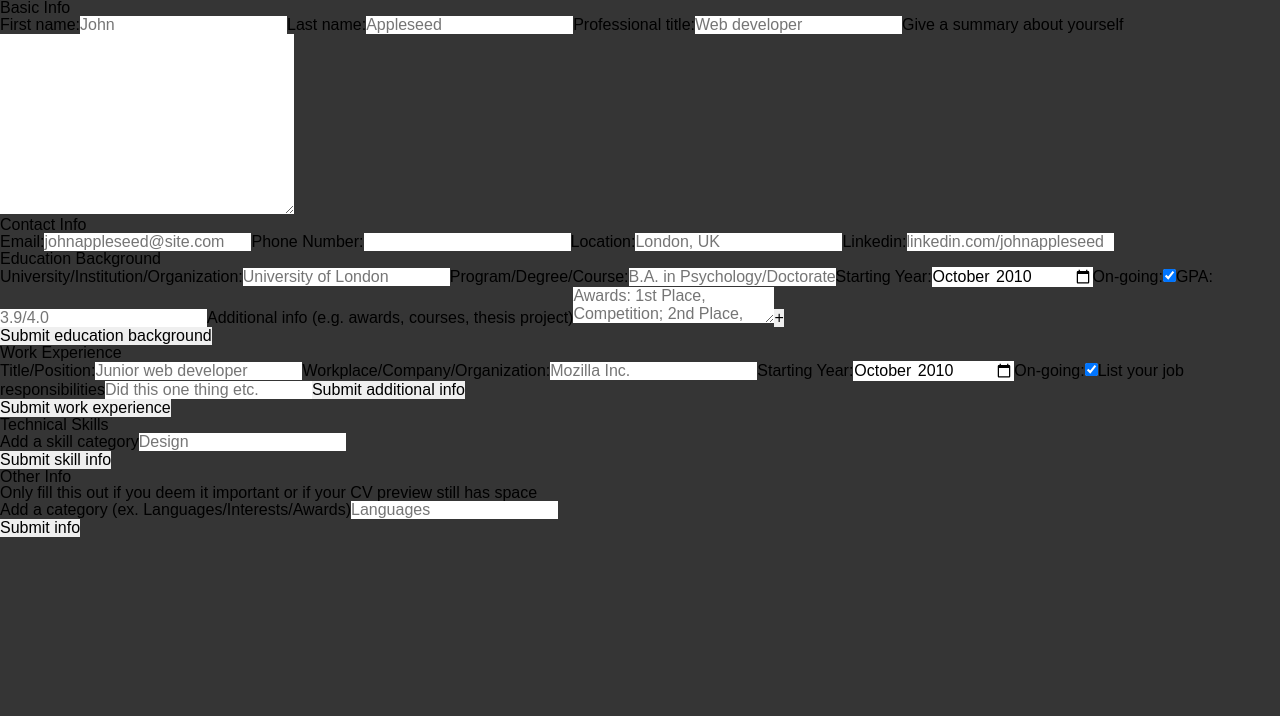
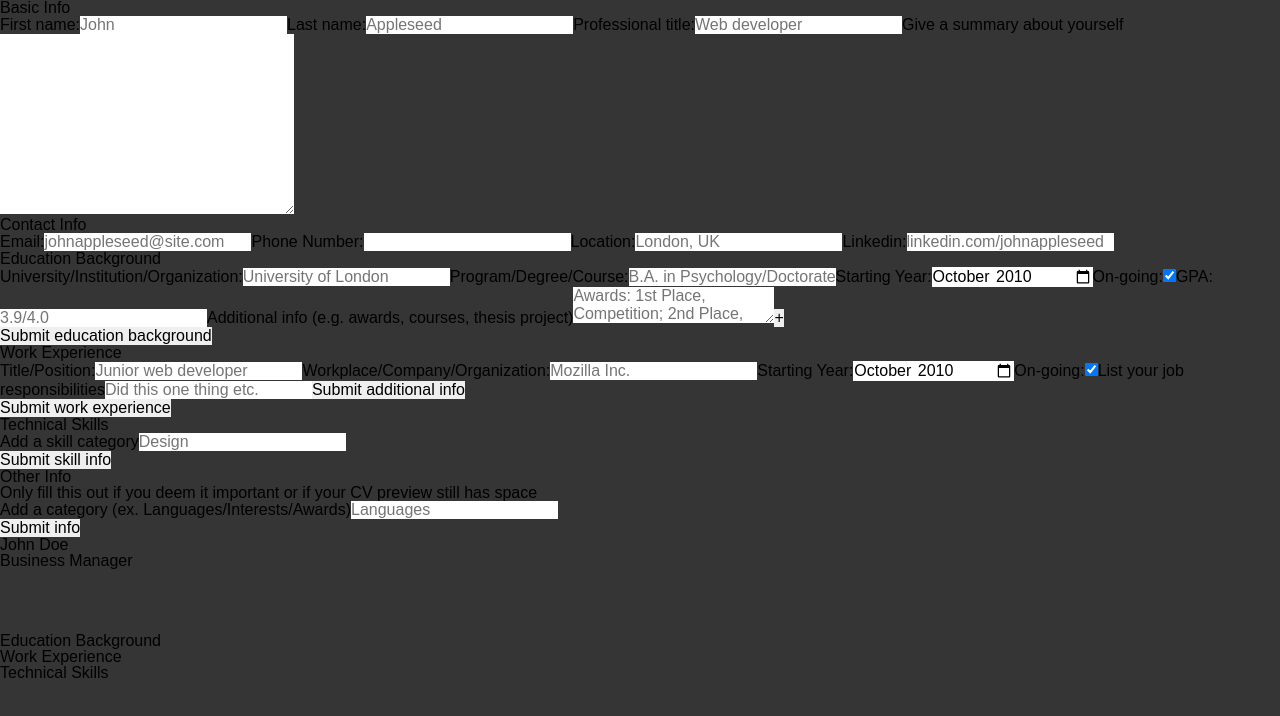
Before and after one commit to renchester/cv-generator, a React app: page / in a window 1280 px wide. Shown: the top 716 px of the page. Built offline with nearby package versions, Linux system fonts and the light colour scheme; the HTML template or start-up script is replaced by a standard one.

Commit message:
Update preview components to show all form data

```diff
--- a/src/components/preview/BasicInfoView.jsx
+++ b/src/components/preview/BasicInfoView.jsx
@@ -4,9 +4,11 @@ function BasicInfoView(props) {
   return (
     <div className="preview__area preview__basic-info">
       <h1 className="preview__name">
-        {data.firstName} {data.lastName}
+        {data.firstName || 'John'} {data.lastName || 'Doe'}
       </h1>
-      <h2 className="preview__job-title">{data.occupation}</h2>
+      <h2 className="preview__job-title">
+        {data.occupation || 'Business Manager'}
+      </h2>
       <p className="preview__self-description">{data.selfDescription}</p>
     </div>
   );
--- a/src/components/preview/EducationInfoView.jsx
+++ b/src/components/preview/EducationInfoView.jsx
@@ -1,15 +1,33 @@
 function EducationInfoView(props) {
   const { data } = props;
 
+  const educInfoPreviewMarkup = data.map((item) => (
+    <div className="preview-unit__educ-info" key={item.id}>
+      <h2 className="preview__institution">{item.institution}</h2>
+      <h2 className="preview__degree-program">{item.degreeProgram}</h2>
+      <span className="preview__active-years">
+        {item.startingYear}-{item.onGoing ? 'present' : item.graduatingYear}
+      </span>
+      {item.gpa && <p className="preview__gpa">GPA: {item.gpa}</p>}
+      {item.additionalInfo.length ? (
+        <ul>
+          {item.additionalInfo.map((info) => (
+            <li className="preview__educ-additional-info" key={info.id}>
+              {info.content}
+            </li>
+          ))}
+        </ul>
+      ) : (
+        ''
+      )}
+    </div>
+  ));
+
   return (
-    <div className="preview__area preview__basic-info">
-      <h1 className="preview__institution">{data.institution}</h1>
-      <h1 className="preview__degree-program">{data.degreeProgram}</h1>
-      <h2 className="preview__active-years">
-        {data.startingYear}-{data.graduatingYear}
-      </h2>
-      <p className="preview__gpa">GPA: {data.gpa}</p>
-    </div>
+    <section className="preview-area preview-area__educ-info">
+      <h1 className="preview-title">Education Background</h1>
+      {educInfoPreviewMarkup}
+    </section>
   );
 }
 
--- /dev/null
+++ b/src/components/preview/ExperienceInfoView.jsx
@@ -0,0 +1,33 @@
+function ExperienceInfoView(props) {
+  const { data } = props;
+
+  const expInfoPreviewMarkup = data.map((item) => (
+    <div className="preview-unit__exp-info" key={item.id}>
+      <h2 className="preview__job-title">{item.jobTitle}</h2>
+      <h2 className="preview__company">{item.company}</h2>
+      <span className="preview__active-years">
+        {item.startingYear}-{item.onGoing ? 'present' : item.endingYear}
+      </span>
+      {item.additionalInfo.length ? (
+        <ul>
+          {item.additionalInfo.map((info) => (
+            <li className="preview__job-responsibility" key={info.id}>
+              {info.content}
+            </li>
+          ))}
+        </ul>
+      ) : (
+        ''
+      )}
+    </div>
+  ));
+
+  return (
+    <section className="preview-area preview-area__exp-info">
+      <h1 className="preview-title">Work Experience</h1>
+      {expInfoPreviewMarkup}
+    </section>
+  );
+}
+
+export default ExperienceInfoView;
--- /dev/null
+++ b/src/components/preview/OtherInfoView.jsx
@@ -0,0 +1,18 @@
+function OtherInfoView(props) {
+  const { data } = props;
+
+  const otherInfoMarkup = data.map((info) => (
+    <section key={info.id} className="preview-area preview__area__other-info">
+      <h1 className="preview-title">{info.category}</h1>
+      {info.items.map((item) => (
+        <div key={item.id} className="preview__category-item">
+          {item.content}
+        </div>
+      ))}
+    </section>
+  ));
+
+  return otherInfoMarkup;
+}
+
+export default OtherInfoView;
--- a/src/components/preview/Preview.jsx
+++ b/src/components/preview/Preview.jsx
@@ -1,6 +1,9 @@
 import BasicInfoView from './BasicInfoView';
 import ContactInfoView from './ContactInfoView';
 import EducationInfoView from './EducationInfoView';
+import ExperienceInfoView from './ExperienceInfoView';
+import SkillsInfoView from './SkillsInfoView';
+import OtherInfoView from './OtherInfoView';
 
 function Preview(props) {
   const { formData } = props;
@@ -13,7 +16,10 @@ function Preview(props) {
     <div className="preview__container">
       <BasicInfoView data={formData.basicInfo} />
       <ContactInfoView data={formData.contactInfo} />
-      {formData.educationInfo && educationInfoMarkup}
+      <EducationInfoView data={formData.educationInfo} />
+      <ExperienceInfoView data={formData.experienceInfo} />
+      <SkillsInfoView data={formData.skillsInfo} />
+      <OtherInfoView data={formData.otherInfo} />
     </div>
   );
 }
--- /dev/null
+++ b/src/components/preview/SkillsInfoView.jsx
@@ -0,0 +1,24 @@
+function SkillsInfoView(props) {
+  const { data } = props;
+
+  const skillsInfoMarkup = data.map((category) => (
+    <div key={category.id} className="preview__skill-container">
+      <h2 className="preview__skill-category">{category.category}</h2>
+
+      {category.items.map((item) => (
+        <div key={item.id} className="preview__skill-item">
+          {item.content}
+        </div>
+      ))}
+    </div>
+  ));
+
+  return (
+    <section className="preview-area preview-area__skills-info">
+      <h1 className="preview-title">Technical Skills</h1>
+      {skillsInfoMarkup}
+    </section>
+  );
+}
+
+export default SkillsInfoView;
```
